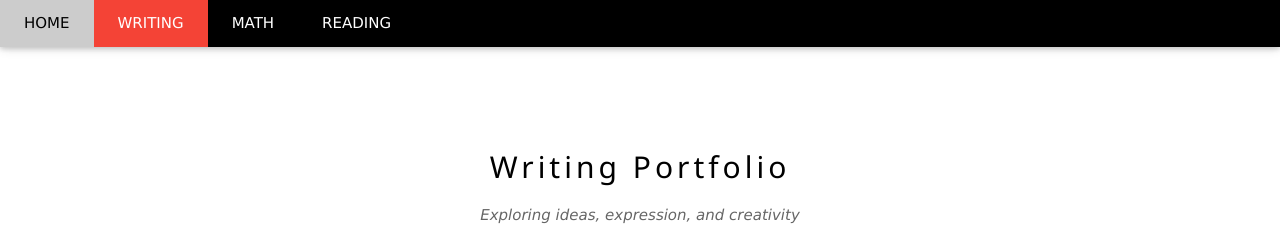
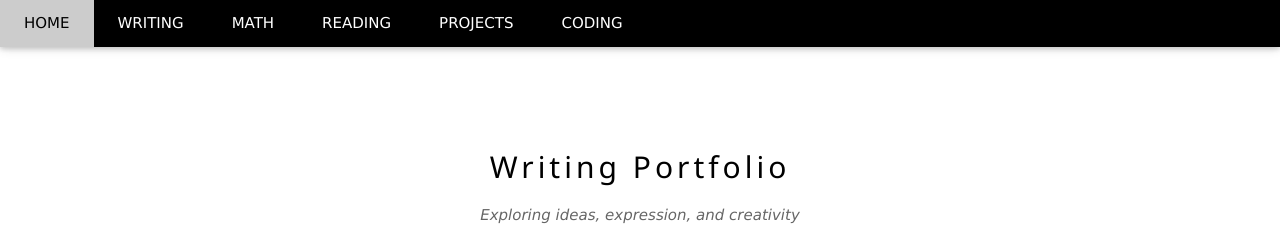
Before and after one commit to AustinPyne/austinpyne.github.io, a plain HTML site: page writing.html in a window 1280 px wide. Shown: the top 236 px of the page. Drawn offline with nearby package versions, Linux system fonts and the light colour scheme.

Commit message:
Remove red highlight from WRITING link in navbar

```diff
--- a/writing.html
+++ b/writing.html
@@ -14,9 +14,11 @@
 <div class="w3-top">
   <div class="w3-bar w3-black w3-card">
     <a href="index.html" class="w3-bar-item w3-button w3-padding-large">HOME</a>
-    <a href="writing.html" class="w3-bar-item w3-button w3-padding-large w3-hide-small w3-red">WRITING</a>
+    <a href="writing.html" class="w3-bar-item w3-button w3-padding-large w3-hide-small">WRITING</a>
     <a href="math.html" class="w3-bar-item w3-button w3-padding-large w3-hide-small">MATH</a>
     <a href="reading.html" class="w3-bar-item w3-button w3-padding-large w3-hide-small">READING</a>
+    <a href="projects.html" class="w3-bar-item w3-button w3-padding-large w3-hide-small">PROJECTS</a>
+    <a href="coding.html" class="w3-bar-item w3-button w3-padding-large w3-hide-small">CODING</a>
   </div>
 </div>
 
```
